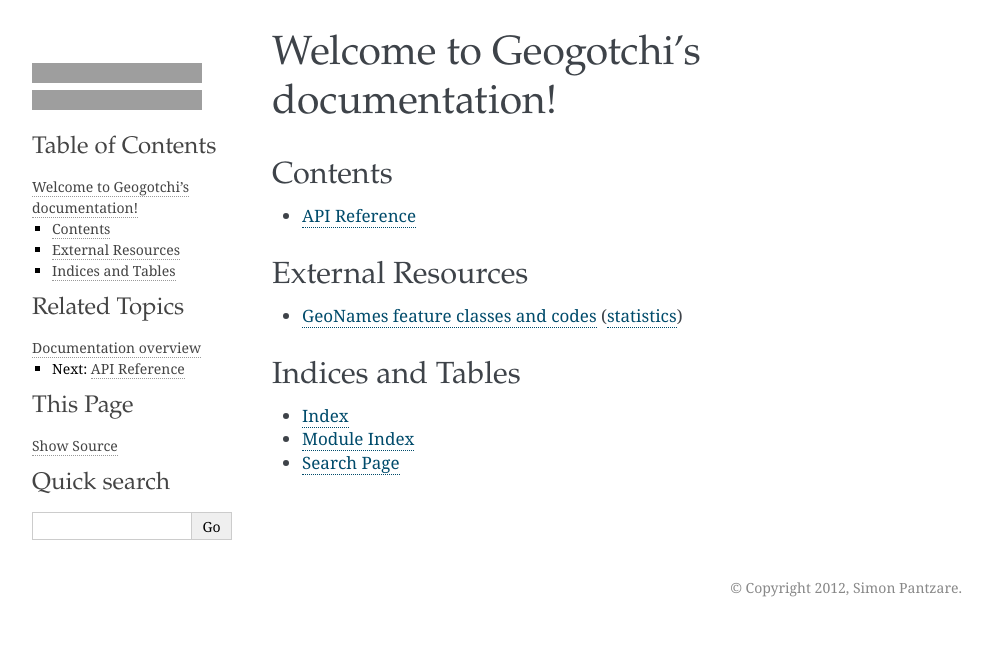
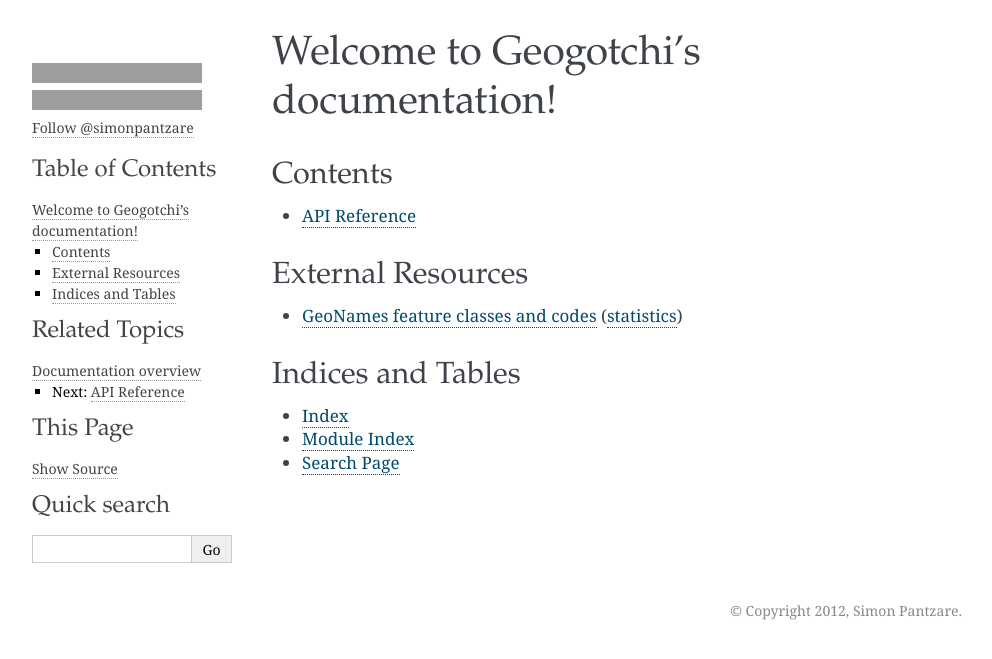
Before and after one commit to NarrativeTeam/geogotchi, a Sphinx documentation site: the page built from docs/source/index.rst, in a window 1280 px wide, cut to the strip 0-659 px from the top of the page. Shown: the whole strip, without its empty margins (148-1140 px from the left). Built offline with Sphinx 7.4.7, drawn with Linux system fonts in a browser that asks for light colours; comment, search, counter and statistics services are not loaded; grey boxes are pictures that could not be loaded.

Commit message:
add twitter button

```diff
--- a/docs/source/_themes/kr/layout.html
+++ b/docs/source/_themes/kr/layout.html
@@ -18,11 +18,15 @@
 {% block sidebarlogo %}
   {{ super() }}
   <div style="margin-top:15px;margin-bottom:2px">
-  <iframe src="http://markdotto.github.com/github-buttons/github-btn.html?user=Memoto&repo=geogotchi&type=watch&count=true"
-      allowtransparency="true" frameborder="0" scrolling="0" width="170px" height="20px"></iframe>
+      <iframe src="http://markdotto.github.com/github-buttons/github-btn.html?user=Memoto&repo=geogotchi&type=watch&count=true"
+          allowtransparency="true" frameborder="0" scrolling="0" width="170px" height="20px"></iframe>
+  </div>
+  <div style="margin-bottom:2px">
+      <iframe src="http://markdotto.github.com/github-buttons/github-btn.html?user=pilt&type=follow&count=true"
+          allowtransparency="true" frameborder="0" scrolling="0" width="170px" height="20px"></iframe>
   </div>
   <div style="margin-bottom:15px">
-  <iframe src="http://markdotto.github.com/github-buttons/github-btn.html?user=pilt&type=follow&count=true"
-      allowtransparency="true" frameborder="0" scrolling="0" width="170px" height="20px"></iframe>
+      <a href="https://twitter.com/simonpantzare" class="twitter-follow-button" data-show-count="false">Follow @simonpantzare</a>
+      <script>!function(d,s,id){var js,fjs=d.getElementsByTagName(s)[0];if(!d.getElementById(id)){js=d.createElement(s);js.id=id;js.src="//platform.twitter.com/widgets.js";fjs.parentNode.insertBefore(js,fjs);}}(document,"script","twitter-wjs");</script>
   </div>
 {% endblock %}
```
